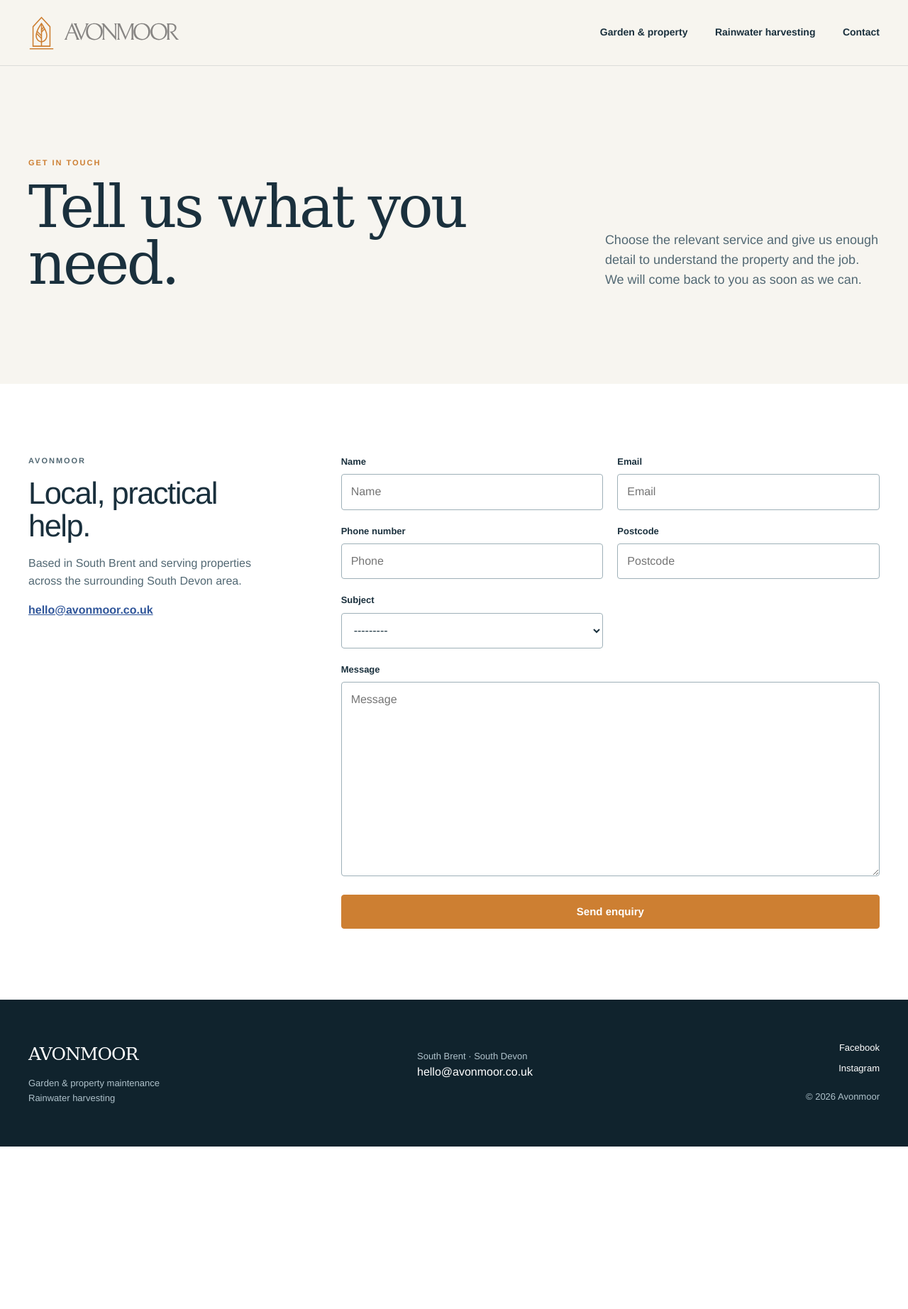
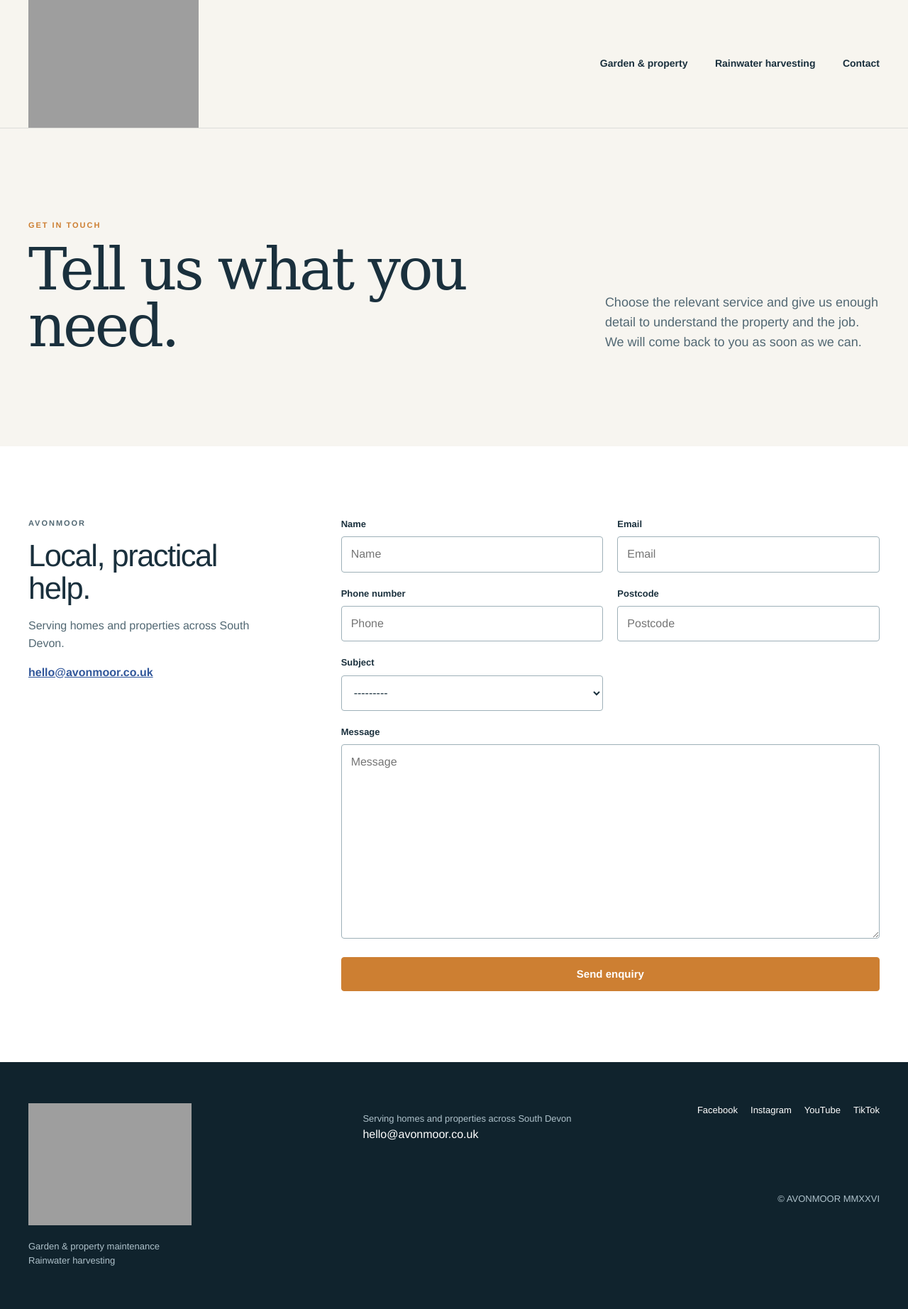
Before and after one commit to PeteCookson/Avonmoor, a Django app: page /contact/ in a window 1280 px wide. Shown: the whole page at 71% size. Before the commit the page ends 1616 px from the top, so only its background shows below. Run offline with Django 5.2, Linux system fonts and the light colour scheme; grey boxes are pictures that could not be loaded.

Commit message:
Polish homepage branding and contact options

```diff
--- a/contact/forms.py
+++ b/contact/forms.py
@@ -27,7 +27,8 @@ class ContactForm(forms.ModelForm):
             'postcode': forms.TextInput(attrs={'placeholder': 'Postcode', 'class': 'form-control postcode-field'}),
             'subject': forms.Select(attrs={'class': 'form-control subject-field'}, choices=[
                 ('', 'Enquiry Subject'),
-                ('Garden & Property Maintenance', 'Garden & Property Maintenance'),
+                ('Garden', 'Garden'),
+                ('Property', 'Property'),
                 ('Rainwater Harvesting', 'Rainwater Harvesting'),
                 ('Other', 'Other')
             ]),
--- a/contact/models.py
+++ b/contact/models.py
@@ -5,7 +5,7 @@ class Contact(models.Model):
     SUBJECT_CHOICES = [
         ('Garden', 'Garden'),
         ('Property', 'Property'),
-        ('Garden & Property', 'Garden & Property'),
+        ('Rainwater Harvesting', 'Rainwater Harvesting'),
         ('Other', 'Other'),
     ]
 
--- a/contact/static/css/contact.css
+++ b/contact/static/css/contact.css
@@ -37,10 +37,8 @@ h3 { margin-bottom: 10px; font-size: 22px; font-weight: 500; line-height: 1.2; }
 
 .site-header { position: relative; z-index: 20; border-bottom: 1px solid rgba(26, 48, 61, .12); background: rgba(247, 245, 240, .96); }
 .site-header-inner { width: min(var(--shell), calc(100% - 48px)); min-height: 92px; display: flex; align-items: center; justify-content: space-between; gap: 32px; margin-inline: auto; }
-.master-brand { display: flex; align-items: center; gap: 8px; text-decoration: none; }
-.master-brand-mark { width: 37px; height: 51px; object-fit: contain; }
-.master-wordmark-crop { width: 172px; height: 34px; display: block; overflow: hidden; }
-.master-wordmark { width: 172px; height: 172px; display: block; transform: translateY(-108px); }
+.master-brand { display: block; text-decoration: none; }
+.master-brand-logo { width: clamp(190px, 22vw, 240px); height: auto; display: block; }
 .desktop-nav { display: flex; align-items: center; gap: clamp(20px, 3vw, 42px); }
 .desktop-nav a { min-height: 44px; display: inline-flex; align-items: center; color: var(--ink); font-size: 14px; font-weight: 600; text-decoration: none; }
 .desktop-nav a:hover { color: var(--copper-dark); }
@@ -138,10 +136,13 @@ h3 { margin-bottom: 10px; font-size: 22px; font-weight: 500; line-height: 1.2; }
 
 .site-footer { padding: 58px 0; color: #D7E5EA; background: #10232D; }
 .site-footer-inner { width: min(var(--shell), calc(100% - 48px)); display: grid; grid-template-columns: 1fr 1fr auto; gap: 60px; margin-inline: auto; }
-.footer-brand { color: var(--white); font-family: var(--font-display); font-size: 25px; letter-spacing: -.04em; text-decoration: none; }
+.footer-brand { display: inline-block; text-decoration: none; }
+.footer-brand-logo { width: min(230px, 100%); height: auto; display: block; }
 .site-footer p { margin: 12px 0 0; color: #AFC2CB; font-size: 13px; }
 .footer-contact a, .footer-links a { color: var(--white); text-decoration: none; }
 .footer-links { display: grid; gap: 8px; justify-items: end; font-size: 13px; }
+.footer-socials { display: flex; flex-wrap: wrap; justify-content: flex-end; gap: 8px 18px; }
+.footer-socials a:hover { text-decoration: underline; }
 .footer-links span { margin-top: 10px; color: #AFC2CB; }
 
 @media (max-width: 840px) {
@@ -158,9 +159,7 @@ h3 { margin-bottom: 10px; font-size: 22px; font-weight: 500; line-height: 1.2; }
 @media (max-width: 680px) {
     .page-shell, .site-header-inner, .site-footer-inner { width: min(100% - 32px, var(--shell)); }
     .site-header-inner { min-height: 76px; }
-    .master-brand-mark { width: 31px; height: 44px; }
-    .master-wordmark-crop { width: 138px; height: 28px; }
-    .master-wordmark { width: 138px; height: 138px; transform: translateY(-86.6px); }
+    .master-brand-logo { width: 180px; }
     .home-intro { padding-top: 58px; }
     .gateway-grid, .service-columns, .calculator-callout-grid, .process-grid, .form-grid, .site-footer-inner { grid-template-columns: 1fr; }
     .gateway-card { min-height: 450px; }
@@ -175,6 +174,7 @@ h3 { margin-bottom: 10px; font-size: 22px; font-weight: 500; line-height: 1.2; }
     .field-wide { grid-column: auto; }
     .site-footer-inner { gap: 34px; }
     .footer-links { justify-items: start; }
+    .footer-socials { justify-content: flex-start; }
 }
 
 @media (prefers-reduced-motion: reduce) {
--- a/contact/templates/contact.html
+++ b/contact/templates/contact.html
@@ -16,7 +16,7 @@
         <aside class="contact-details">
             <p class="eyebrow">Avonmoor</p>
             <h2>Local, practical help.</h2>
-            <p>Based in South Brent and serving properties across the surrounding South Devon area.</p>
+            <p>Serving homes and properties across South Devon.</p>
             <a href="mailto:hello@avonmoor.co.uk">hello@avonmoor.co.uk</a>
         </aside>
         <div class="contact-form-panel">
--- a/contact/templates/site_base.html
+++ b/contact/templates/site_base.html
@@ -21,10 +21,7 @@
     <header class="site-header">
         <div class="site-header-inner">
             <a class="master-brand" href="{% url 'home' %}" aria-label="Avonmoor home">
-                <img class="master-brand-mark" src="{% static 'img/avonmoor-icon.svg' %}" alt="">
-                <span class="master-wordmark-crop" aria-hidden="true">
-                    <img class="master-wordmark" src="{% static 'img/avonmoor-water-lockup-light.svg' %}" alt="">
-                </span>
+                <img class="master-brand-logo" src="{% static 'img/avonmoor-master-horizontal-light.svg' %}" alt="Avonmoor">
             </a>
             <nav class="desktop-nav" aria-label="Main navigation">
                 <a href="{% url 'garden_property' %}">Garden &amp; property</a>
@@ -45,17 +42,23 @@
     <footer class="site-footer">
         <div class="site-footer-inner">
             <div>
-                <a class="footer-brand" href="{% url 'home' %}">AVONMOOR</a>
+                <a class="footer-brand" href="{% url 'home' %}" aria-label="Avonmoor home">
+                    <img class="footer-brand-logo" src="{% static 'img/avonmoor-master-horizontal-dark.svg' %}" alt="Avonmoor">
+                </a>
                 <p>Garden &amp; property maintenance<br>Rainwater harvesting</p>
             </div>
             <div class="footer-contact">
-                <p>South Brent · South Devon</p>
+                <p>Serving homes and properties across South Devon</p>
                 <a href="mailto:hello@avonmoor.co.uk">hello@avonmoor.co.uk</a>
             </div>
             <div class="footer-links">
-                <a href="https://www.facebook.com/profile.php?id=61559721330836&amp;sk=about" target="_blank" rel="noreferrer">Facebook</a>
-                <a href="https://www.instagram.com/avon_moor/" target="_blank" rel="noreferrer">Instagram</a>
-                <span>© {% now "Y" %} Avonmoor</span>
+                <nav class="footer-socials" aria-label="Social media">
+                    <a href="https://www.facebook.com/profile.php?id=61559721330836&amp;sk=about" target="_blank" rel="noreferrer">Facebook</a>
+                    <a href="https://www.instagram.com/avon_moor/" target="_blank" rel="noreferrer">Instagram</a>
+                    <a href="https://www.youtube.com/@Avonmoor" target="_blank" rel="noreferrer">YouTube</a>
+                    <a href="https://www.tiktok.com/@avonmoor?_t=8myTGdBGY3F&amp;_r=1" target="_blank" rel="noreferrer">TikTok</a>
+                </nav>
+                <span>© AVONMOOR MMXXVI</span>
             </div>
         </div>
     </footer>
--- a/contact/views.py
+++ b/contact/views.py
@@ -34,7 +34,8 @@ def contact_view(request):
             return HttpResponseRedirect(reverse('contact') + '?success=1')
     else:
         initial_subjects = {
-            'garden-property': 'Garden & Property Maintenance',
+            'garden': 'Garden',
+            'property': 'Property',
             'rainwater': 'Rainwater Harvesting',
         }
         form = ContactForm(
```
Also changed, not shown: contact/templates/garden_property.html (+5 -5 lines), contact/tests.py (+34 -0 lines), contact/migrations/0005_alter_contact_subject.py (added), contact/static/img/avonmoor-master-horizontal-dark.svg (added), contact/static/img/avonmoor-master-horizontal-light.svg (added).
